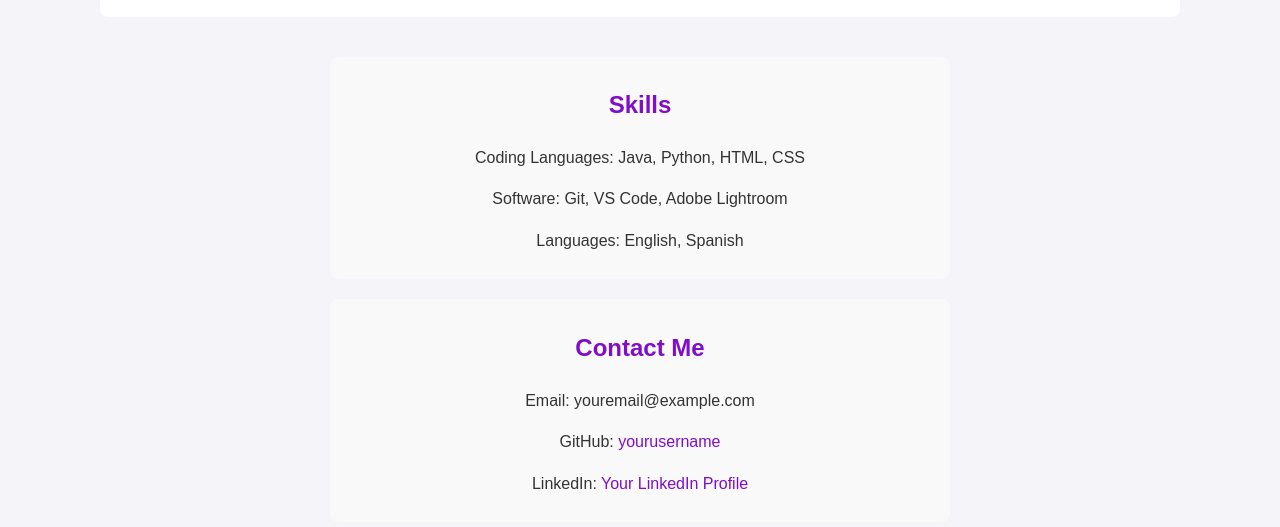
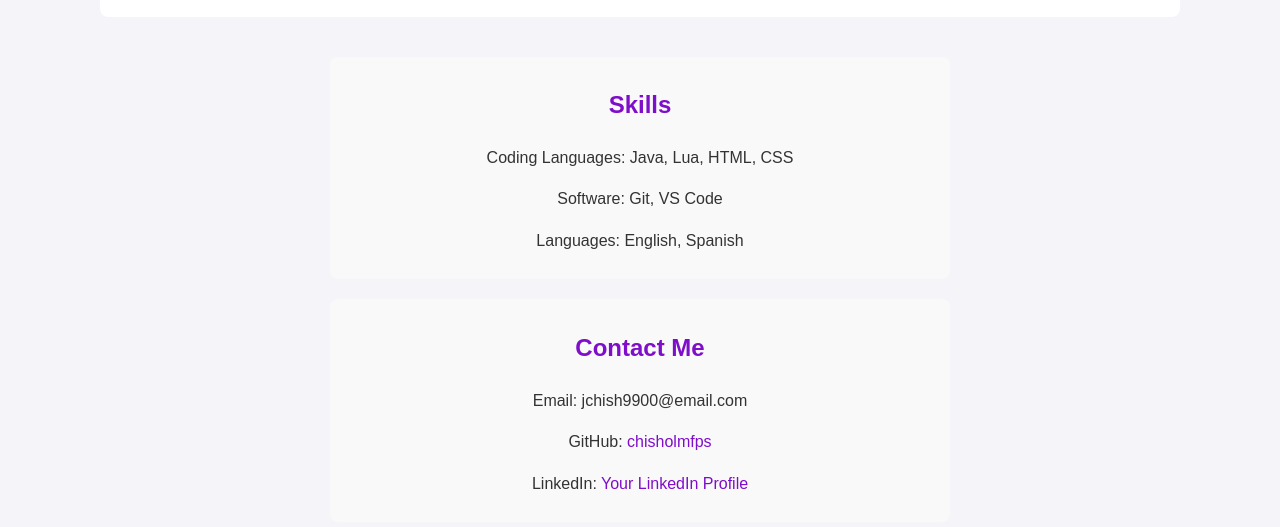
Before and after one commit to chisholmfps/CSE-chisholmfps, a plain HTML site: page portfolio/index.html in a window 1280 px wide. Shown: the part 337-864 px from the top of the page. Drawn offline with Linux system fonts and the light colour scheme.

Commit message:
Update index.html

```diff
--- a/portfolio/index.html
+++ b/portfolio/index.html
@@ -25,16 +25,16 @@
     <!-- Skills -->
     <section class="skills">
         <h2>Skills</h2>
-        <p>Coding Languages: Java, Python, HTML, CSS</p>
-        <p>Software: Git, VS Code, Adobe Lightroom</p>
+        <p>Coding Languages: Java, Lua, HTML, CSS</p>
+        <p>Software: Git, VS Code</p>
         <p>Languages: English, Spanish</p>
     </section>
 
     <!-- Contact Me -->
     <section class="contact">
         <h2>Contact Me</h2>
-        <p>Email: youremail@example.com</p>
-        <p>GitHub: <a href="https://github.com/yourusername" target="_blank">yourusername</a></p>
+        <p>Email: jchish9900@email.com</p>
+        <p>GitHub: <a href="https://github.com/chisholmfps" target="_blank">chisholmfps</a></p>
         <p>LinkedIn: <a href="https://linkedin.com/in/yourlinkedinprofile" target="_blank">Your LinkedIn Profile</a></p>
     </section>
 </body>
```
